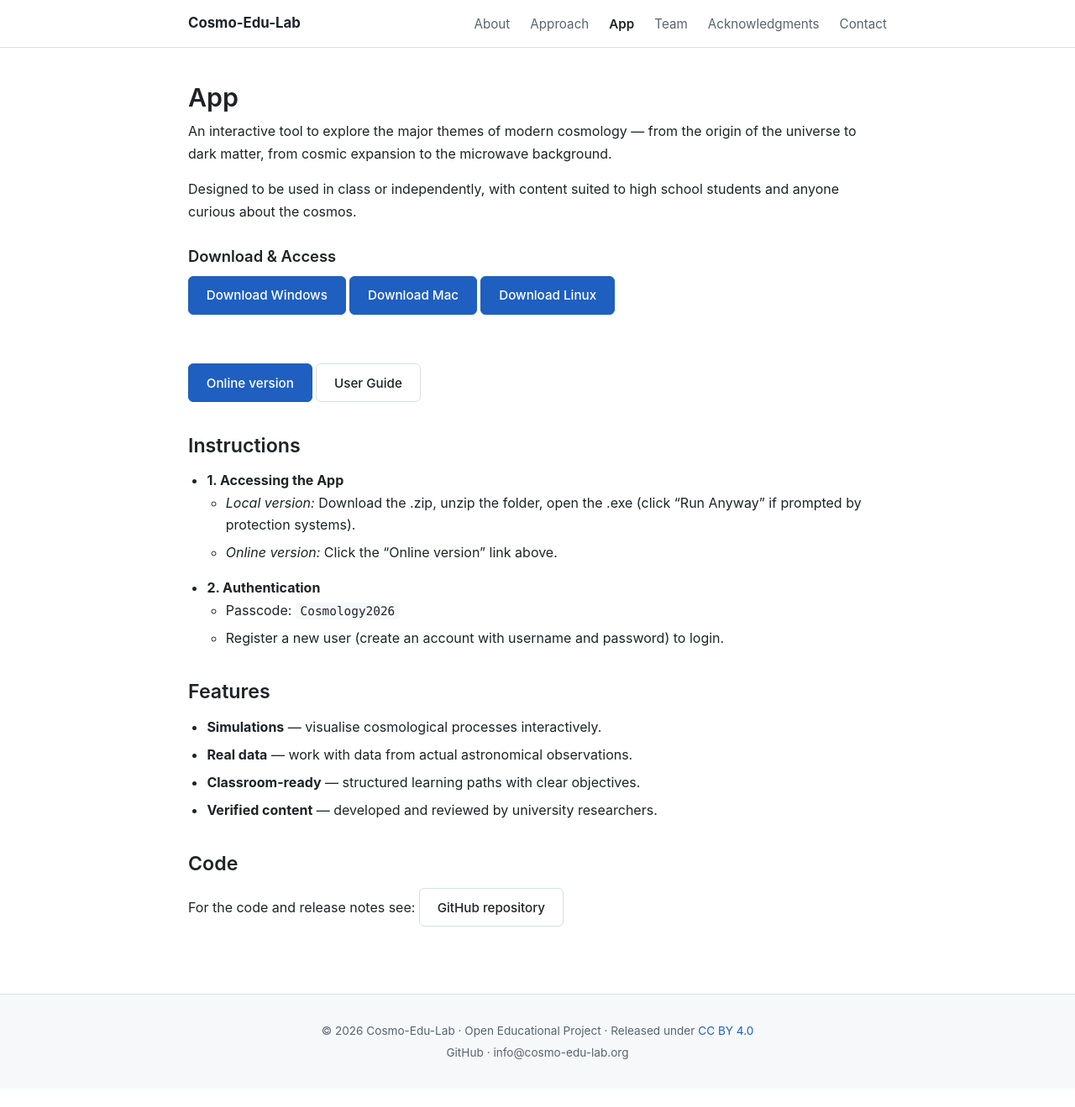
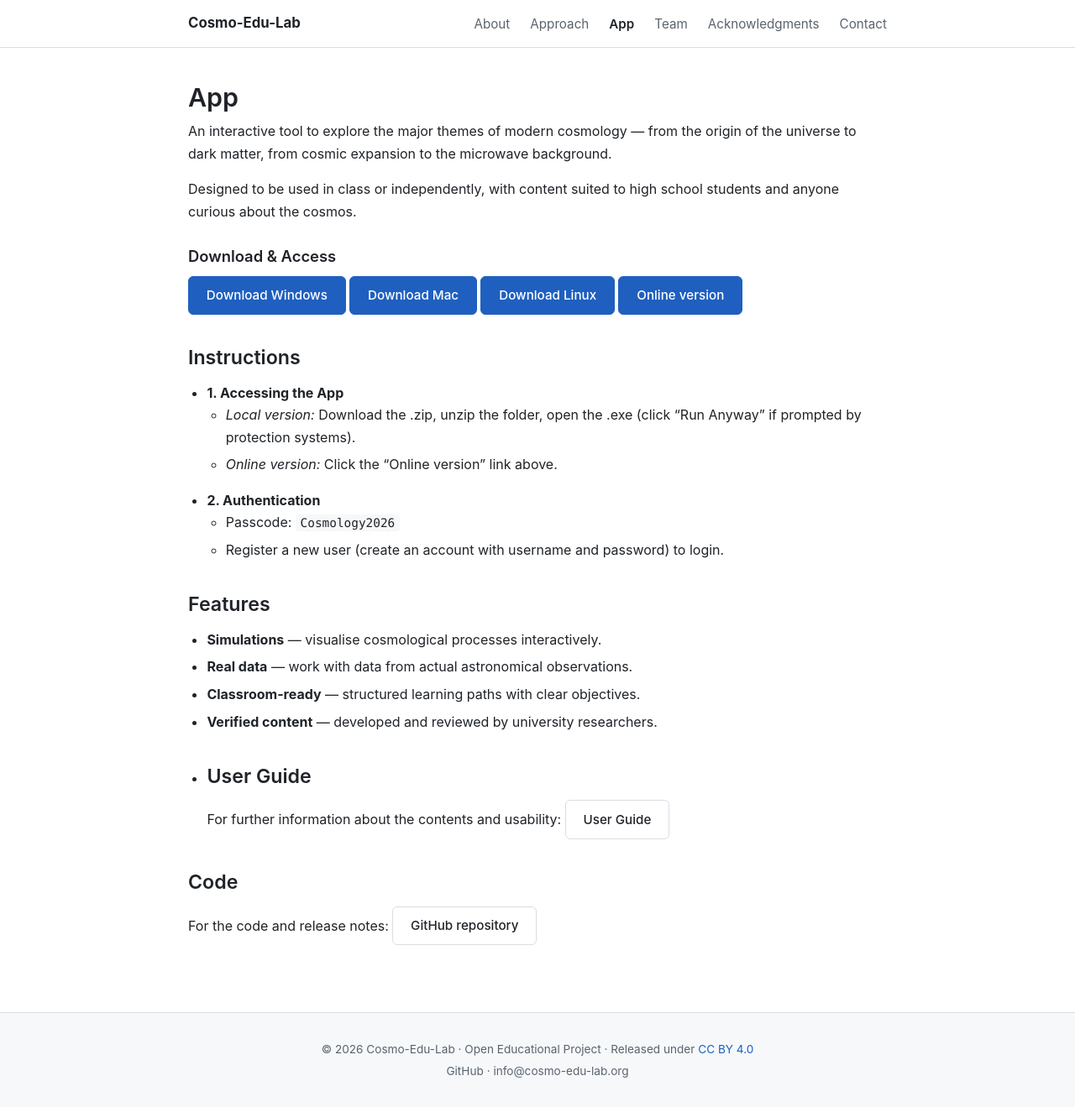
Before and after one commit to cosmo-edu-lab/cosmo-edu-lab.github.io, a Jekyll site: the page built from app.md, in a window 1280 px wide and 1319 px high. Shown: the whole window at 84% size. Built offline with Jekyll 4.4.1, drawn with Linux system fonts in a browser that asks for light colours.

Commit message:
Refactor app.md for clarity and formatting
Removed unnecessary line breaks and updated the User Guide section for clarity.

```diff
--- a/app.md
+++ b/app.md
@@ -14,11 +14,8 @@ Designed to be used in class or independently, with content suited to high schoo
 [Download Windows](https://github.com/Elyon7/Cosmo-Edu_Lab/releases/download/v1.0/CosmoEduLab-windows-latest.zip){: .btn .btn-primary }
 [Download Mac](https://github.com/Elyon7/Cosmo-Edu_Lab/releases/download/v1.0/CosmoEduLab-macos-latest.zip){: .btn .btn-primary }
 [Download Linux](https://github.com/Elyon7/Cosmo-Edu_Lab/releases/download/v1.0/CosmoEduLab-ubuntu-latest.zip){: .btn .btn-primary }
+[Online version](https://cosmoedulab-cosmoedu.hf.space){: .btn .btn-primary }
 
-<br>
-
-[Online version](https://cosmoedulab-cosmoedu.hf.space){: .btn .btn-primary }
-[User Guide](https://github.com/Elyon7/Cosmo-Edu_Lab/releases/download/v1.0/User_Guide.pdf){: .btn}
 
 ## Instructions
 
@@ -34,6 +31,9 @@ Designed to be used in class or independently, with content suited to high schoo
 * **Real data** — work with data from actual astronomical observations.
 * **Classroom-ready** — structured learning paths with clear objectives.
 * **Verified content** — developed and reviewed by university researchers.
+*
+## User Guide
+For further information about the contents and usability: [User Guide](https://github.com/Elyon7/Cosmo-Edu_Lab/releases/download/v1.0/User_Guide.pdf){: .btn}
 
 ## Code
-For the code and release notes see: [GitHub repository](https://github.com/Elyon7/Cosmo-Edu_Lab){: .btn}
+For the code and release notes: [GitHub repository](https://github.com/Elyon7/Cosmo-Edu_Lab){: .btn}
```
